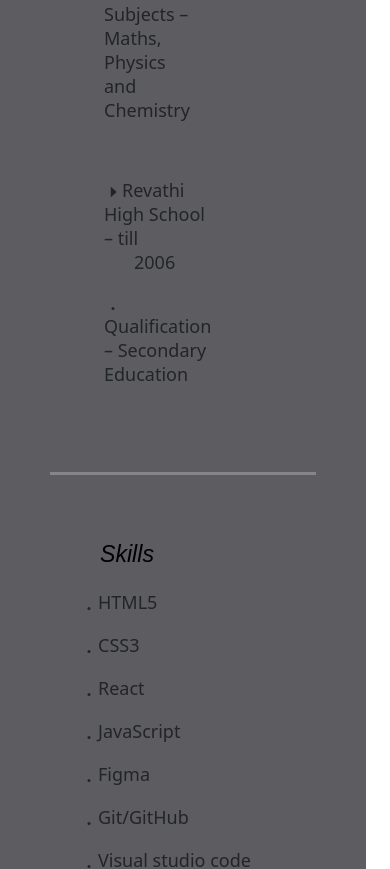
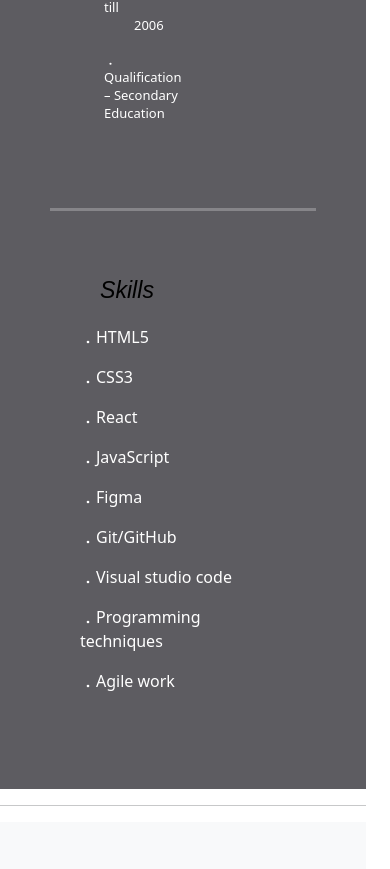
Before and after one commit to vasavipailla/vasavi_portfolio, a React (Create React App) app: page /components/about in a window 390 px wide. Shown: the part 1918-2787 px from the top of the page. Built offline with nearby package versions, Linux system fonts and the light colour scheme.

Commit message:
font added

```diff
--- a/src/index.css
+++ b/src/index.css
@@ -318,4 +318,15 @@ span{
   .sign {
     display: inline-block;
   }
+  .para {
+    line-height: normal;
+    font-weight:300;
+    font-size:small;
+    color: white;
+  }
+  .para1 {
+    font-weight:300;
+    font-size:medium;
+    color: white;
+  }
 }
```
